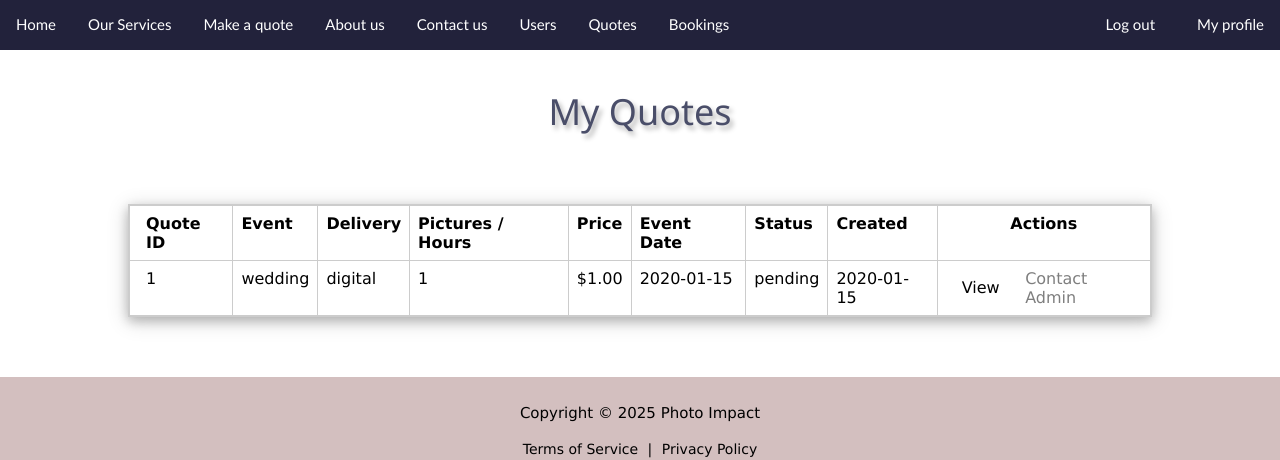
After one commit to SantiGonzalez14/Photo-Impact, a PHP site: page /user/my-quotes.php in a window 1280 px wide. The commit adds this page. Shown: the part 481-941 px from the top of the page. Run offline with PHP 8.4, Linux system fonts and the light colour scheme; the visitor is signed in with stand-in values (Sample User, id 1); tables that the repository leaves empty hold one stand-in row (values such as "Sample post"); a stand-in replaces the project's code that opens the database connection; some libraries are stand-ins or nearby versions.

Commit message:
feat: develop functionality for users to see their quotes

```diff
--- a/partials/header.php
+++ b/partials/header.php
@@ -100,6 +100,33 @@ session_start();
 
     <?php endif; ?>
 
+    <?php if (
+        isset($_SESSION["role"]) &&
+        $_SESSION["role"] === "user"
+    ): ?>
+
+        <!-- USER LINKS -->
+
+        <li>
+            <a
+                id="user-quotes-link"
+                href="../user/my-quotes.php"
+            >
+                My quotes
+            </a>
+        </li>
+
+        <li>
+            <a
+                id="user-bookings-link"
+                href="../user/view-user-bookings.php"
+            >
+                My bookings
+            </a>
+        </li>
+
+    <?php endif; ?>
+
     <div class="nav-auth">
 
         <?php if (isset($_SESSION["user_id"])): ?>
@@ -111,6 +138,17 @@ session_start();
                     href="../Page/logout.php"
                 >
                     Log out
+                </a>
+
+            </li>
+
+            <li>
+
+                <a
+                    class="nav-login"
+                    href="../Page/user-profile.php"
+                >
+                    My profile
                 </a>
 
             </li>
--- /dev/null
+++ b/user/my-quotes.php
@@ -0,0 +1,229 @@
+<?php
+error_reporting(E_ALL);
+ini_set('display_errors', 1);
+
+session_start();
+require_once '../includes/db.php';
+
+// User protection
+if (!isset($_SESSION["user_id"])) {
+    header("Location: ../Page/login.php");
+    exit();
+}
+
+$userId = $_SESSION["user_id"];
+?>
+
+<!DOCTYPE html>
+<html lang="en">
+
+<head>
+
+    <meta charset="UTF-8">
+
+    <meta
+        name="viewport"
+        content="width=device-width, initial-scale=1.0"
+    >
+
+    <title>Photo Impact - My Quotes</title>
+
+    <!-- STYLES -->
+    <link rel="stylesheet" href="../style/header.css">
+    <link rel="stylesheet" href="../style/style.css">
+    <link rel="stylesheet" href="../style/manage-users.css">
+    <link rel="stylesheet" href="https://www.w3schools.com/w3css/4/w3.css">
+
+    <style>
+
+        table.w3-table,
+        table.w3-table-all {
+            width: auto;
+        }
+
+        .button.disabled {
+            opacity: 0.5;
+            pointer-events: none;
+            cursor: not-allowed;
+        }
+
+    </style>
+
+    <link rel="stylesheet" href="../style/footer.css">
+
+</head>
+
+<body class="manage-users-page">
+
+    <!-- HEADER -->
+    <div id="header-container"></div>
+
+    <!-- TITLE -->
+    <section id="manage-users-title">
+        <h1>My Quotes</h1>
+    </section>
+
+    <!-- CONTENT -->
+    <section id="content">
+
+        <div id="container">
+
+            <table class="w3-table-all w3-card-4 w3-responsive">
+
+                <thead>
+
+                    <tr>
+
+                        <th>Quote ID</th>
+                        <th>Event</th>
+                        <th>Delivery</th>
+                        <th>Pictures / Hours</th>
+                        <th>Price</th>
+                        <th>Event Date</th>
+                        <th>Status</th>
+                        <th>Created</th>
+                        <th class="w3-center">Actions</th>
+
+                    </tr>
+
+                </thead>
+
+                <tbody>
+
+                <?php
+
+                $stmt = $conn->prepare(
+                    "SELECT
+                        q.quote_id,
+                        q.type_of_event,
+                        q.delivery_type,
+                        q.number_of_pictures,
+                        q.quote_value,
+                        q.event_date,
+                        q.quote_status,
+                        DATE(q.created_at) AS created_date,
+                        b.booking_id
+                    FROM quotes q
+                    LEFT JOIN bookings b
+                        ON q.quote_id = b.quote_id
+                    WHERE q.user_id = ?
+                      AND q.is_archived = 0
+                    ORDER BY q.created_at DESC"
+                );
+
+                $stmt->bind_param("i", $userId);
+                $stmt->execute();
+
+                $result = $stmt->get_result();
+
+                if (mysqli_num_rows($result) > 0) {
+
+                    while ($row = mysqli_fetch_assoc($result)) {
+
+                        $hasBooking = !empty($row["booking_id"]);
+
+                        echo "
+
+                        <tr>
+
+                            <td>$row[quote_id]</td>
+
+                            <td>$row[type_of_event]</td>
+
+                            <td>$row[delivery_type]</td>
+
+                            <td>$row[number_of_pictures]</td>
+
+                            <td>$$row[quote_value]</td>
+
+                            <td>$row[event_date]</td>
+
+                            <td>$row[quote_status]</td>
+
+                            <td>$row[created_date]</td>
+
+                            <td>
+
+                                <div class='actions-column'>
+
+                                    <a
+                                        class='button'
+                                        href='view-quote.php?quote_id=$row[quote_id]'
+                                    >
+                                        View
+                                    </a>
+                        ";
+
+                        if (!$hasBooking) {
+
+                            echo "
+
+                                    <a
+                                        class='button green'
+                                        href='edit-quote.php?quote_id=$row[quote_id]'
+                                    >
+                                        Edit
+                                    </a>
+
+                            ";
+
+                        } else {
+
+                            echo "
+
+                                    <span
+                                        class='button disabled'
+                                        title='This quote is already associated with a booking.'
+                                    >
+                                        Contact Admin
+                                    </span>
+
+                            ";
+                        }
+
+                        echo "
+
+                                </div>
+
+                            </td>
+
+                        </tr>
+
+                        ";
+                    }
+
+                } else {
+
+                    echo "
+
+                    <tr>
+
+                        <td colspan='9' class='w3-center'>
+                            You have no quotes yet.
+                        </td>
+
+                    </tr>
+
+                    ";
+                }
+
+                ?>
+
+                </tbody>
+
+            </table>
+
+        </div>
+
+    </section>
+
+    <!-- FOOTER -->
+    <div id="footer-container"></div>
+
+    <!-- SCRIPTS -->
+    <script src="../js/loadHeader.js"></script>
+    <script src="../js/loadFooter.js"></script>
+
+</body>
+
+</html>
--- /dev/null
+++ b/user/user-profile.php
@@ -0,0 +1,4 @@
+<?php
+
+
+?>
```
Also changed, not shown: user/view-user-bookings.php (added).
